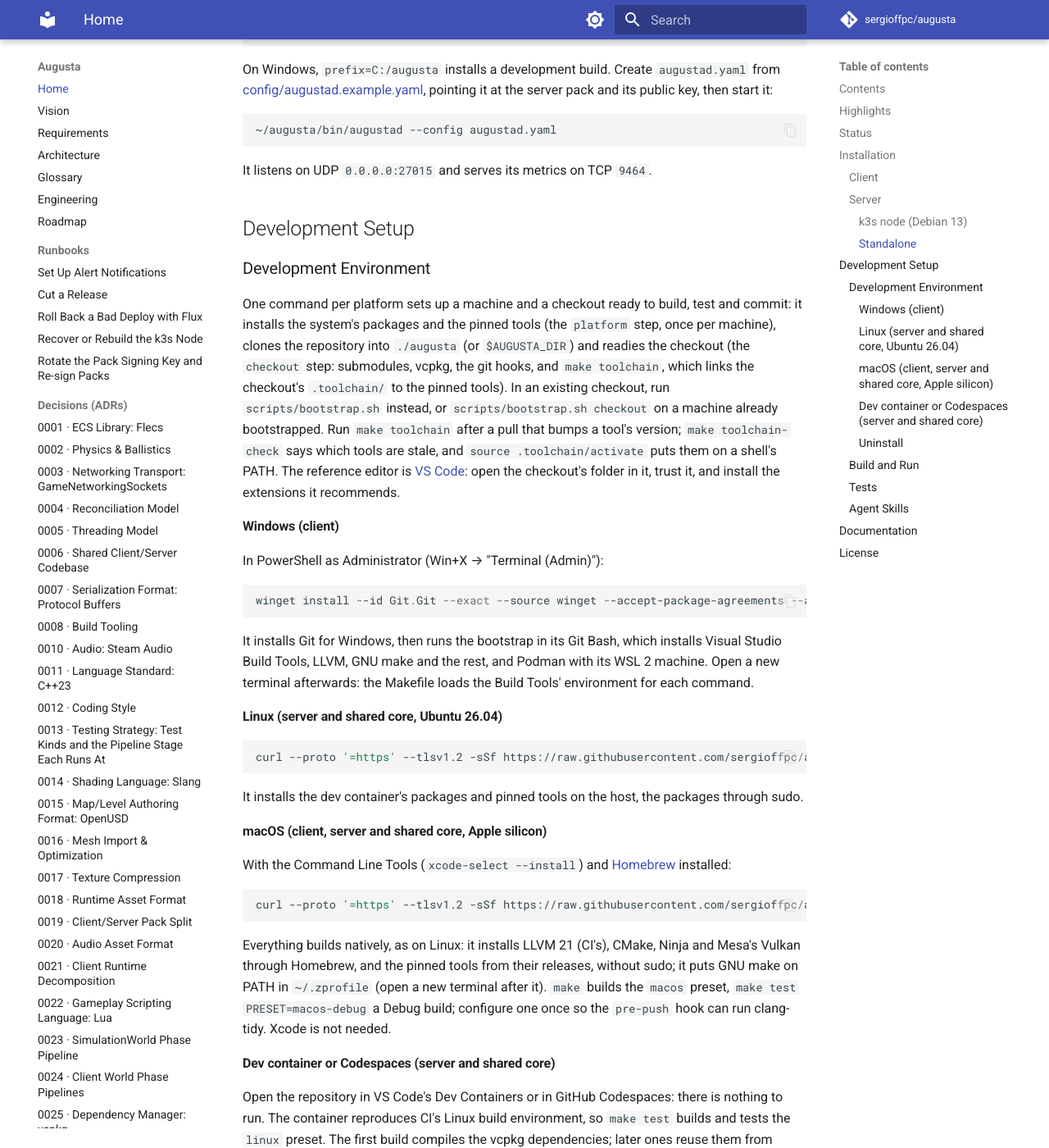
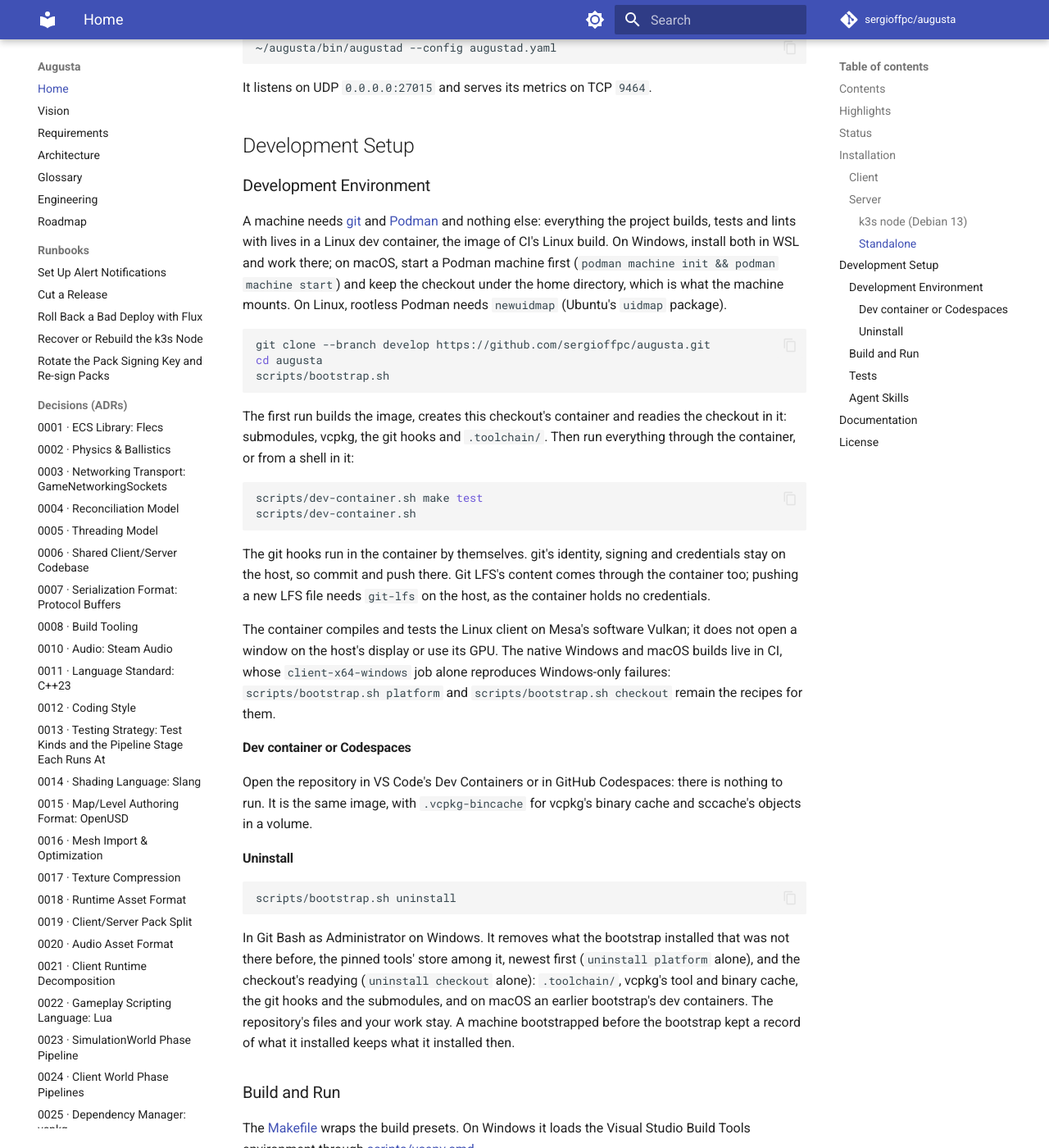
Before and after one commit to sergioffpc/augusta, an MkDocs documentation site: the page built from README.md, in a window 1280 px wide and 1400 px high, scrolled down 3006 px. Shown: the whole window at 82% size. Built offline with MkDocs 1.6.1 and Material for MkDocs 9.7.7, drawn with Linux system fonts in a browser that asks for light colours; comment, search, counter and statistics services are not loaded; some of the changed text lies outside the part shown.

Commit message:
feat(bootstrap): make git and Podman all a host needs
scripts/bootstrap.sh, given no step, readies the checkout's dev container
instead of installing packages on the host (ADR-0079), so a host on any
release gets CI's LLVM, not its distro's. Hooks and, without git-lfs on
the host, LFS's filters run in the container; on Windows the host is WSL.
The container takes neither catatonit nor pasta from the host.

Co-Authored-By: Claude Opus 5.5 <noreply@anthropic.com>

````diff
--- a/README.md
+++ b/README.md
@@ -25,10 +25,7 @@ dedicated server.
         - [Standalone](#standalone)
 - [Development Setup](#development-setup)
     - [Development Environment](#development-environment)
-        - [Windows (client)](#windows-client)
-        - [Linux (server and shared core, Ubuntu 26.04)](#linux-server-and-shared-core-ubuntu-2604)
-        - [macOS (client, server and shared core, Apple silicon)](#macos-client-server-and-shared-core-apple-silicon)
-        - [Dev container or Codespaces (server and shared core)](#dev-container-or-codespaces-server-and-shared-core)
+        - [Dev container or Codespaces](#dev-container-or-codespaces)
         - [Uninstall](#uninstall)
     - [Build and Run](#build-and-run)
     - [Tests](#tests)
@@ -146,64 +143,45 @@ It listens on UDP `0.0.0.0:27015` and serves its metrics on TCP `9464`.
 
 ### Development Environment
 
-One command per platform sets up a machine and a checkout ready to build, test
-and commit: it installs the system's packages and the pinned tools (the
-`platform` step, once per machine), clones the repository into `./augusta` (or
-`$AUGUSTA_DIR`) and readies the checkout (the `checkout` step: submodules,
-vcpkg, the git hooks, and `make toolchain`, which links the checkout's
-`.toolchain/` to the pinned tools). In an existing checkout, run
-`scripts/bootstrap.sh` instead, or `scripts/bootstrap.sh checkout` on a machine
-already bootstrapped. Run `make toolchain` after a pull that bumps a tool's
-version; `make toolchain-check` says which tools are stale, and
-`source .toolchain/activate` puts them on a shell's PATH. The reference editor
-is [VS Code](https://code.visualstudio.com): open the checkout's folder in it,
-trust it, and install the extensions it recommends.
+A machine needs [git](https://git-scm.com) and [Podman](https://podman.io) and
+nothing else: everything the project builds, tests and lints with lives in a
+Linux dev container, the image of CI's Linux build. On Windows, install both in
+WSL and work there; on macOS, start a Podman machine first
+(`podman machine init && podman machine start`) and keep the checkout under the
+home directory, which is what the machine mounts. On Linux, rootless Podman
+needs `newuidmap` (Ubuntu's `uidmap` package).
 
-#### Windows (client)
-
-In PowerShell as Administrator (Win+X → "Terminal (Admin)"):
-
-```powershell
-winget install --id Git.Git --exact --source winget --accept-package-agreements --accept-source-agreements; & "$env:ProgramFiles\Git\bin\bash.exe" -c "curl --proto '=https' --tlsv1.2 -sSf https://raw.githubusercontent.com/sergioffpc/augusta/develop/scripts/bootstrap.sh | bash"
+```bash
+git clone --branch develop https://github.com/sergioffpc/augusta.git
+cd augusta
+scripts/bootstrap.sh
 ```
 
-It installs Git for Windows, then runs the bootstrap in its Git Bash, which
-installs Visual Studio Build Tools, LLVM, GNU make and the rest, and Podman with
-its WSL 2 machine. Open a new terminal afterwards: the Makefile loads the Build
-Tools' environment for each command.
-
-#### Linux (server and shared core, Ubuntu 26.04)
+The first run builds the image, creates this checkout's container and readies
+the checkout in it: submodules, vcpkg, the git hooks and `.toolchain/`. Then run
+everything through the container, or from a shell in it:
 
 ```bash
-curl --proto '=https' --tlsv1.2 -sSf https://raw.githubusercontent.com/sergioffpc/augusta/develop/scripts/bootstrap.sh | bash
+scripts/dev-container.sh make test
+scripts/dev-container.sh
 ```
 
-It installs the dev container's packages and pinned tools on the host, the
-packages through sudo.
+The git hooks run in the container by themselves. git's identity, signing and
+credentials stay on the host, so commit and push there. Git LFS's content comes
+through the container too; pushing a new LFS file needs `git-lfs` on the host,
+as the container holds no credentials.
 
-#### macOS (client, server and shared core, Apple silicon)
+The container compiles and tests the Linux client on Mesa's software Vulkan; it
+does not open a window on the host's display or use its GPU. The native Windows
+and macOS builds live in CI, whose `client-x64-windows` job alone reproduces
+Windows-only failures: `scripts/bootstrap.sh platform` and
+`scripts/bootstrap.sh checkout` remain the recipes for them.
 
-With the Command Line Tools (`xcode-select --install`) and
-[Homebrew](https://brew.sh) installed:
-
-```bash
-curl --proto '=https' --tlsv1.2 -sSf https://raw.githubusercontent.com/sergioffpc/augusta/develop/scripts/bootstrap.sh | bash
-```
-
-Everything builds natively, as on Linux: it installs LLVM 21 (CI's), CMake,
-Ninja and Mesa's Vulkan through Homebrew, and the pinned tools from their
-releases, without sudo; it puts GNU make on PATH in `~/.zprofile` (open a new
-terminal after it). `make` builds the `macos` preset,
-`make test PRESET=macos-debug` a Debug build; configure one once so the
-`pre-push` hook can run clang-tidy. Xcode is not needed.
-
-#### Dev container or Codespaces (server and shared core)
+#### Dev container or Codespaces
 
 Open the repository in VS Code's Dev Containers or in GitHub Codespaces: there
-is nothing to run. The container reproduces CI's Linux build environment, so
-`make test` builds and tests the `linux` preset. The first build compiles the
-vcpkg dependencies; later ones reuse them from `.vcpkg-bincache`, and sccache's
-objects from a volume.
+is nothing to run. It is the same image, with `.vcpkg-bincache` for vcpkg's
+binary cache and sccache's objects in a volume.
 
 #### Uninstall
 
````
Also changed, not shown: docs/ENGINEERING.md (+13 -7 lines), docs/adr/0079-a-host-needs-git-and-podman-alone.md (added, +27 -0 lines), scripts/README.md (+12 -8 lines), 9 other files.
